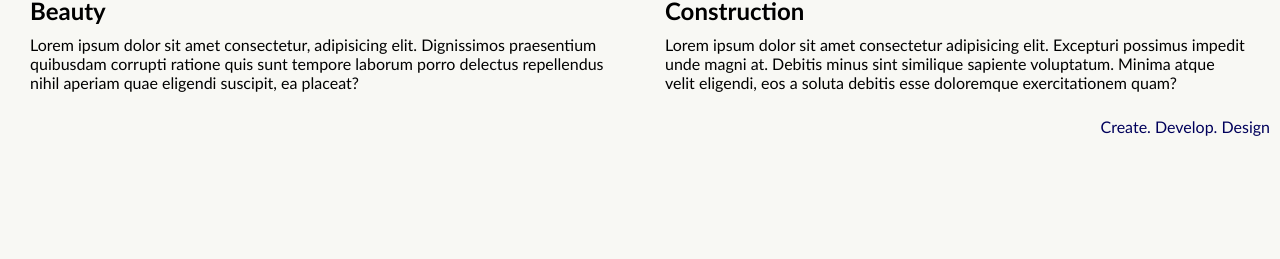
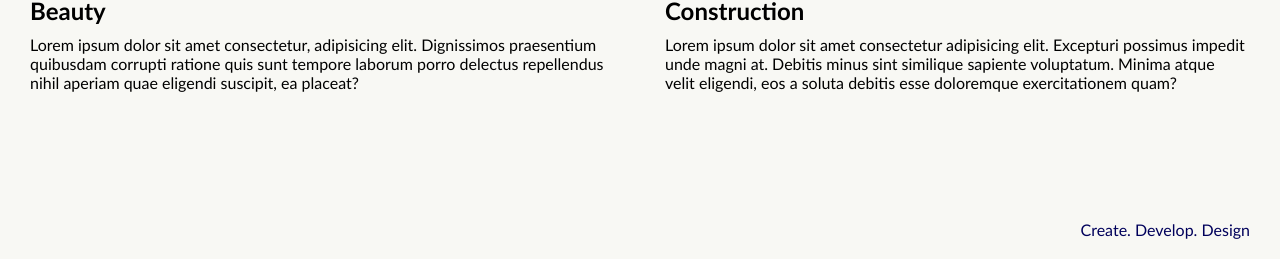
Before and after one commit to Abhi9389-beginner/basic-project, a plain HTML site: page index.html in a window 1280 px wide. Shown: the part 541-800 px from the top of the page. Drawn offline with Linux system fonts and the light colour scheme.

Commit message:
Add files via upload

```diff
--- a/style.css
+++ b/style.css
@@ -3,7 +3,7 @@
 }
 
 body {
-    margin: 50px 0 0 20px;
+    margin: 20px 0 0 20px;
     background-color: #f8f8f4;
     font-family: "Gill Sans", "Gill Sans MT", Calibri, "Trebuchet MS", sans-serif;
 }
@@ -60,7 +60,7 @@ body {
 footer {
     clear: both;
     text-align: right;
-    position:static;
+    position:fixed;
     bottom: 20px;
     right: 30px;
     color: rgb(0, 0, 91);
```
